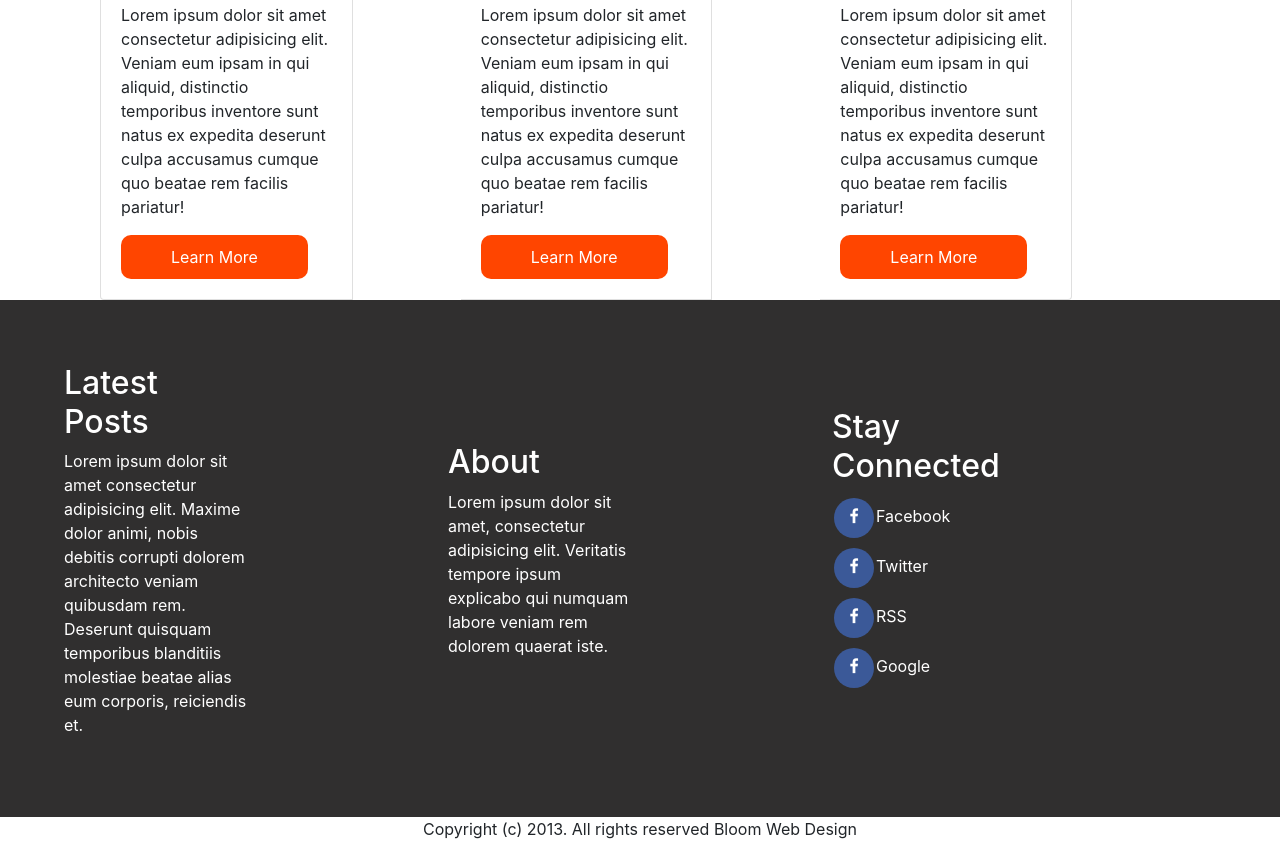
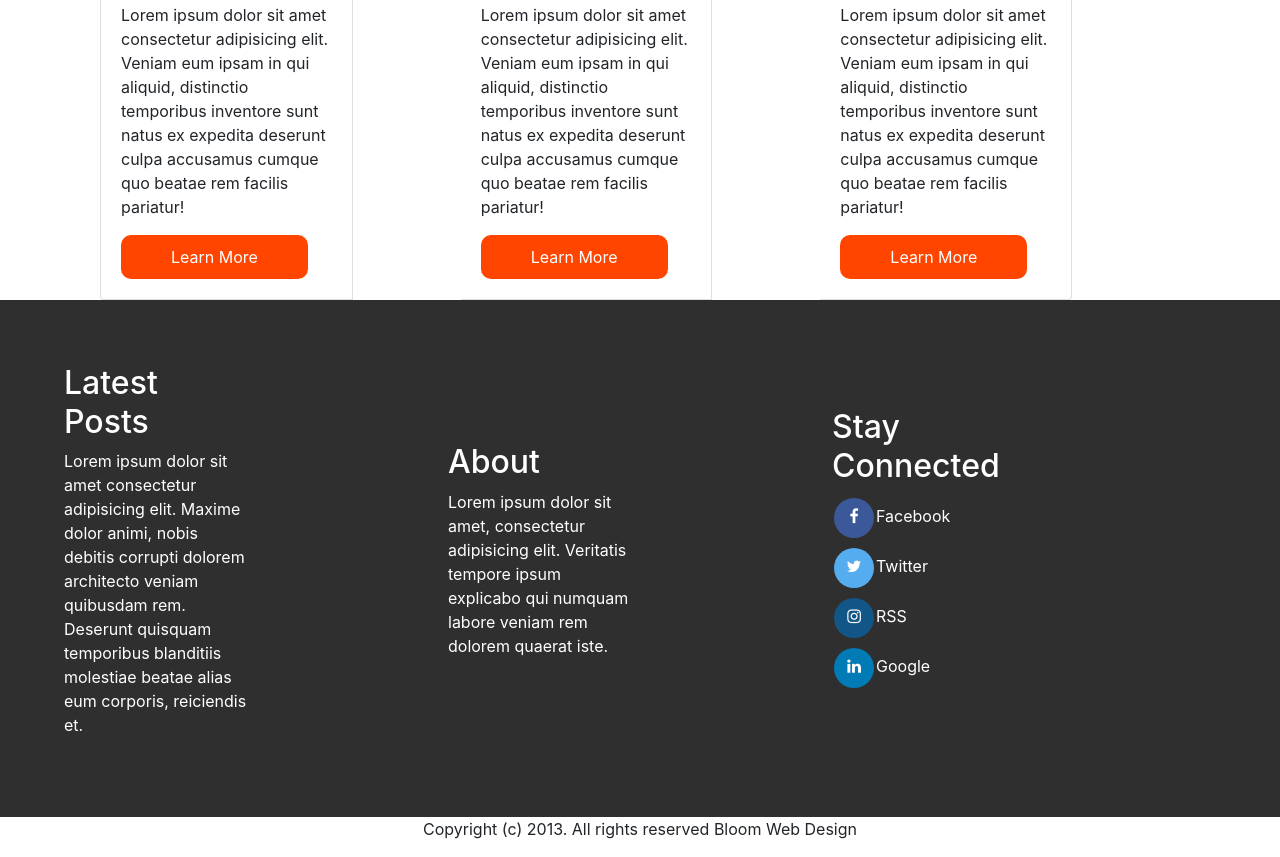
Before and after one commit to mkumail14/smit-bool, a plain HTML site: page index.html in a window 1280 px wide. Shown: the part 863-1720 px from the top of the page. Drawn offline with nearby package versions, Linux system fonts and the light colour scheme.

Commit message:
Test given

```diff
--- a/index.html
+++ b/index.html
@@ -83,9 +83,9 @@
         <div class="part3part1">
         <ul>
             <li> <a href="#" class="fa fa-facebook"></a>Facebook</li>
-            <li> <a href="#" class="fa fa-facebook"></a>Twitter</li>
-            <li> <a href="#" class="fa fa-facebook"></a>RSS</li>
-            <li> <a href="#" class="fa fa-facebook"></a>Google</li>
+            <li> <a href="#" class="fa fa-twitter"></a>Twitter</li>
+            <li> <a href="#" class="fa fa-instagram"></a>RSS</li>
+            <li> <a href="#" class="fa fa-linkedin"></a>Google</li>
         </ul>
     </div>
     </div>
```
